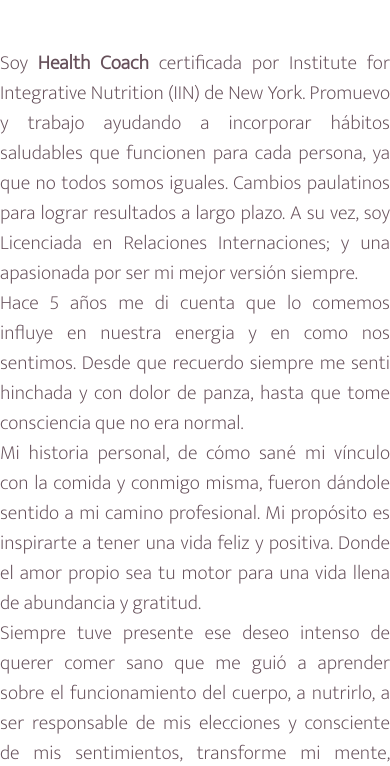
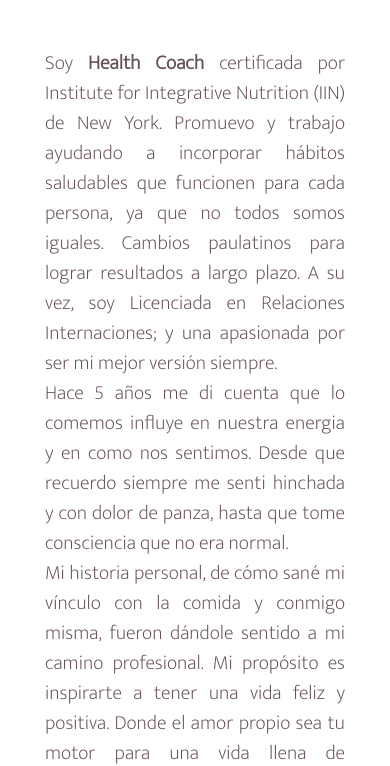
Before and after one commit to romipuntel/pf-puntel, a website: page pages/quienSoy.html in a window 390 px wide. Shown: the part 1299-2065 px from the top of the page. Drawn offline with nearby package versions, Linux system fonts and the light colour scheme.

Commit message:
explicacionesTexto

```diff
--- a/scss/layout/_media.scss
+++ b/scss/layout/_media.scss
@@ -14,8 +14,8 @@
     .explicacionHealth p {
 
         text-align: justify;
-       margin:0 auto;
-       margin-left:0,5em;
+        margin: 0 auto;
+        margin-left: 0, 5em;
     }
 
     .articuloPrincipal {
@@ -35,7 +35,7 @@
 
     .explicacionHealth p {
         margin: 0 auto;
-        max-width: 20em;
+        max-width: 15em;
     }
 
     .textoInicial p {
```
Also changed, not shown: css/style.css.
